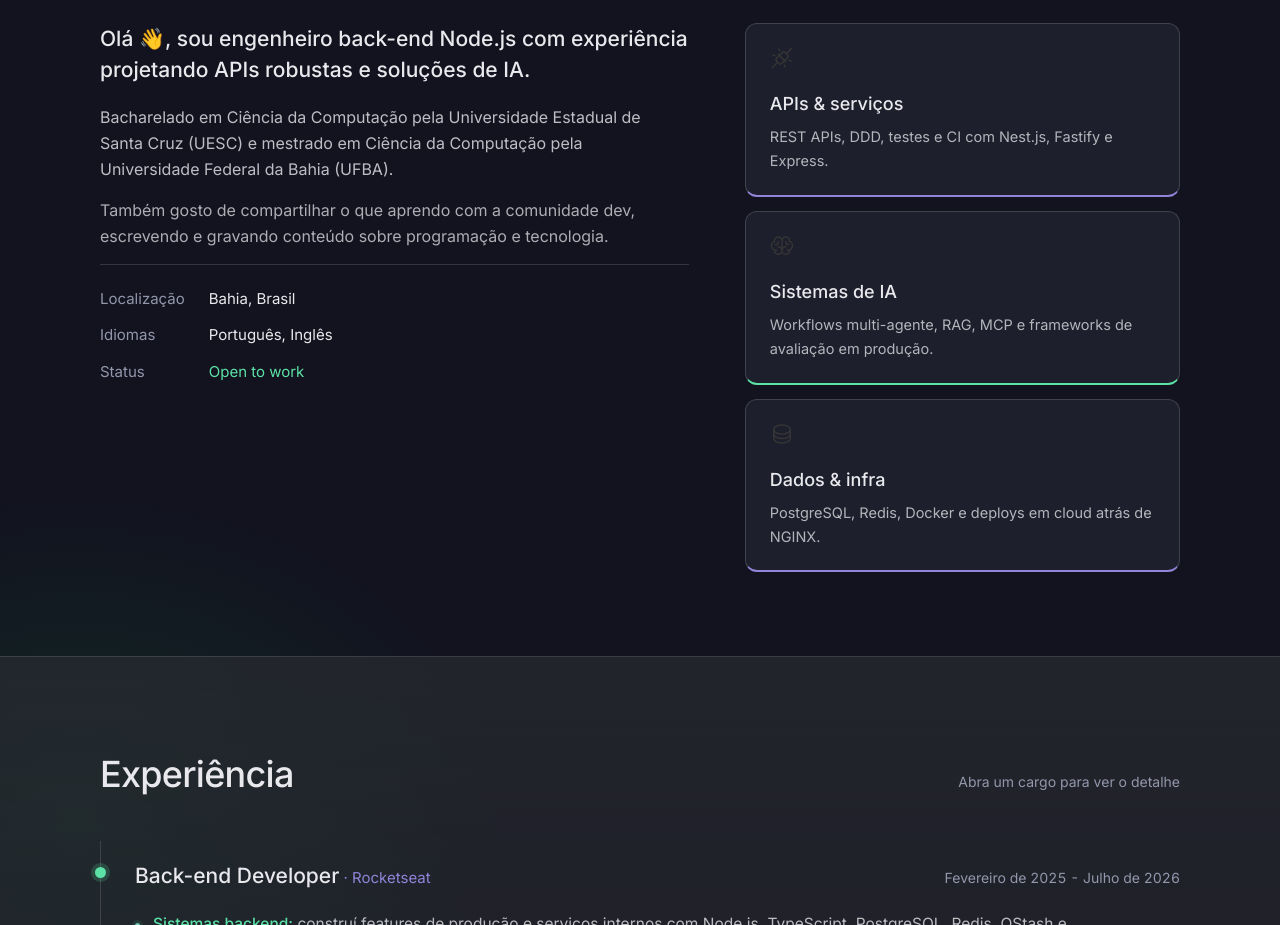
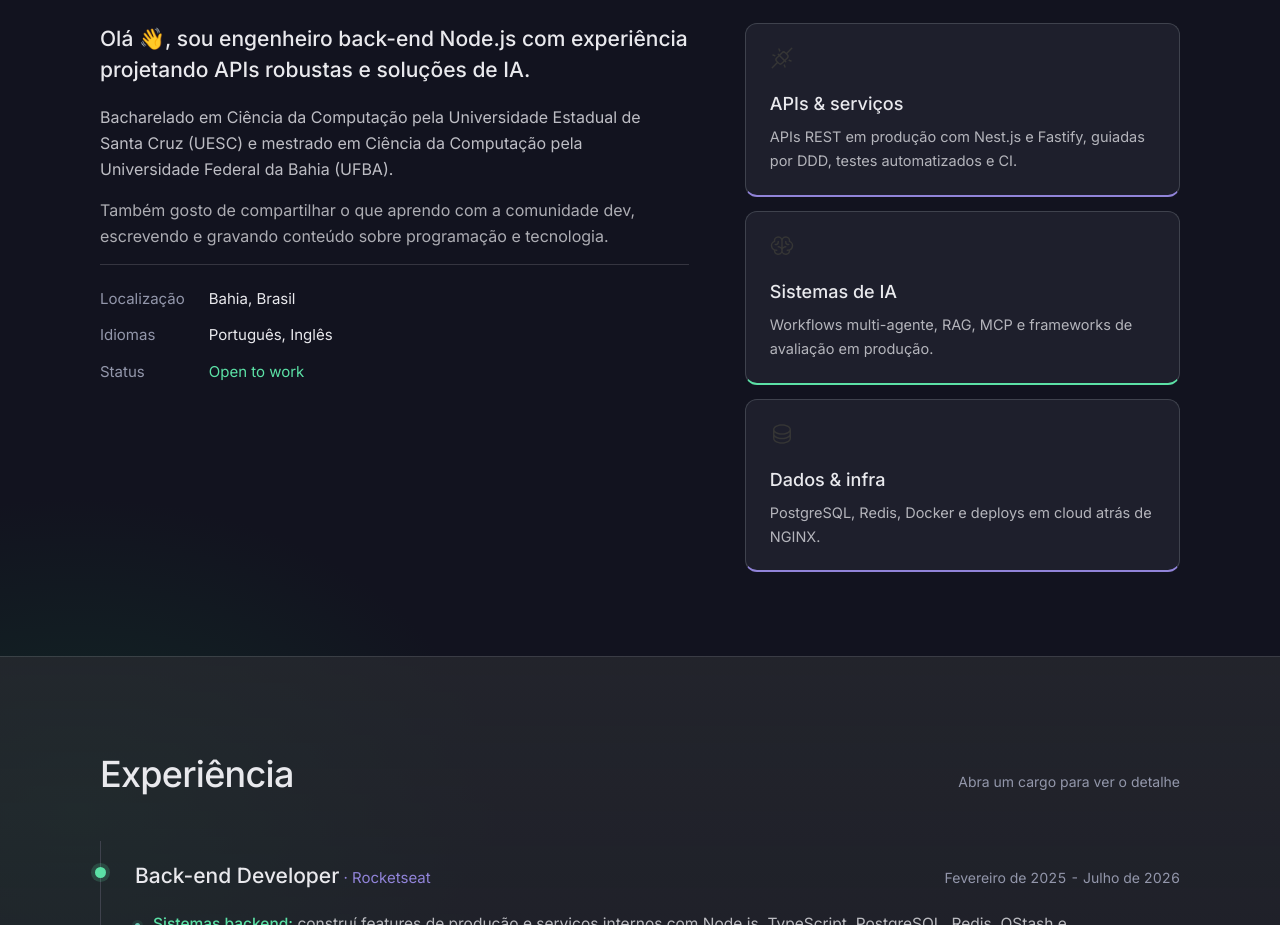
Before and after one commit to levysantiago/personal-page, a React (Create React App) app: page /#/ in a window 1280 px wide. Shown: the part 1100-2025 px from the top of the page. Built offline with nearby package versions, Linux system fonts and the light colour scheme.

Commit message:
copy: refine about api services card

```diff
--- a/src/pages/sections-v2/AboutV2/content/en.ts
+++ b/src/pages/sections-v2/AboutV2/content/en.ts
@@ -19,7 +19,7 @@ export const en = {
       accent: "accent" as const,
       title: "APIs & services",
       description:
-        "REST APIs, DDD, testing and CI with Nest.js, Fastify and Express.",
+        "Production REST APIs with Nest.js and Fastify, shaped by DDD, automated testing and CI.",
     },
     {
       icon: "brain" as const,
--- a/src/pages/sections-v2/AboutV2/content/pt.ts
+++ b/src/pages/sections-v2/AboutV2/content/pt.ts
@@ -18,7 +18,8 @@ export const pt = {
       icon: "plugsConnected" as const,
       accent: "accent" as const,
       title: "APIs & serviços",
-      description: "REST APIs, DDD, testes e CI com Nest.js, Fastify e Express.",
+      description:
+        "APIs REST em produção com Nest.js e Fastify, guiadas por DDD, testes automatizados e CI.",
     },
     {
       icon: "brain" as const,
```
